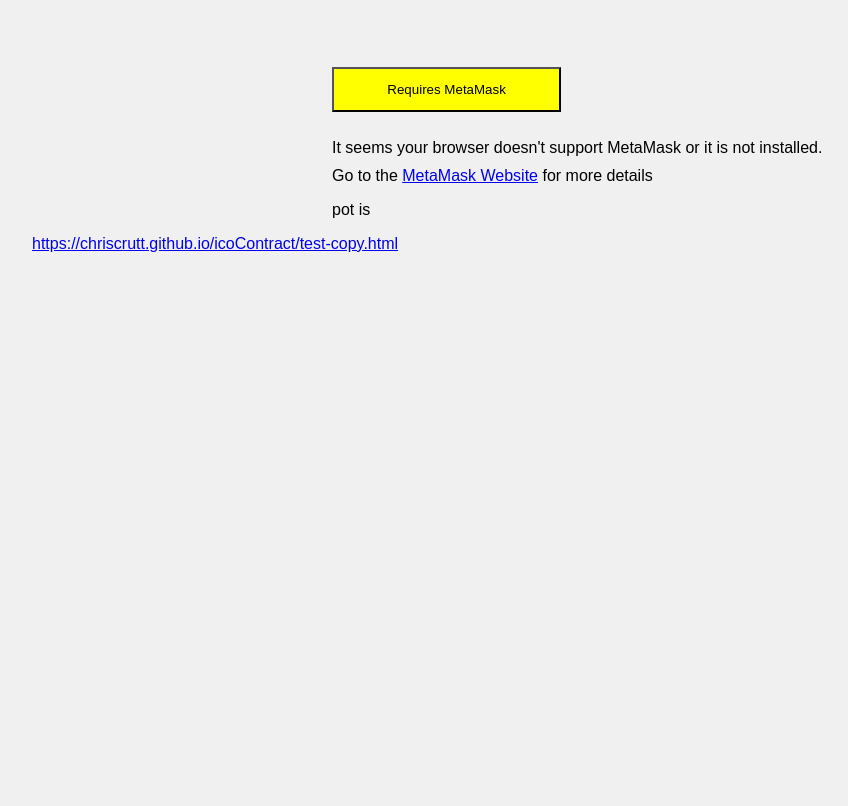
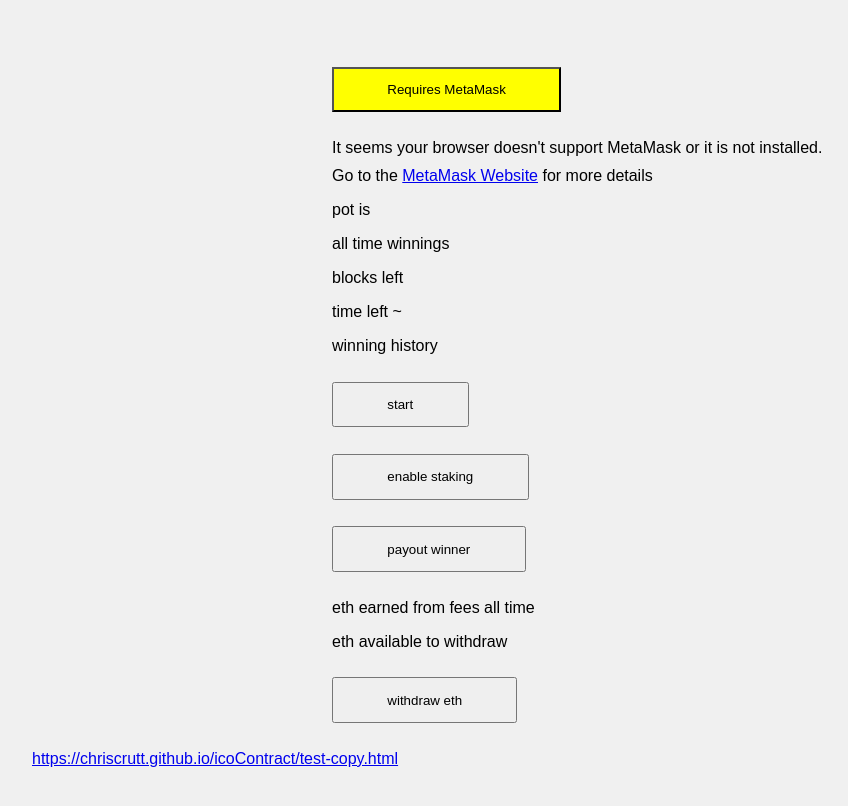
Before and after one commit to chriscrutt/lottery, a website: page index.html in a window 1280 px wide. Shown: the whole page, without its empty margins (8-856 px from the left). Drawn offline with nearby package versions, Linux system fonts and the light colour scheme; a script that the page names is missing.

Commit message:
page layout & readme

```diff
--- a/index.html
+++ b/index.html
@@ -26,6 +26,16 @@
         </div>
 
         <p id="pot">pot is </p>
+        <p id="allTime">all time winnings </p>
+        <p id="blocks">blocks left </p>
+        <p id="time">time left ~</p>
+        <p id="history">winning history </p>
+        <button id="start">start</button>
+        <button id="stake">enable staking</button>
+        <button id="payout">payout winner</button>
+        <p id="pAllTime">eth earned from fees all time </p>
+        <p id="ethAvailable">eth available to withdraw </p>
+        <button id="withdraw">withdraw eth</button>
 
         <!-- ------------------------------------------------------------------------------------------------------------ -->
         <!-- ------------------------------------------------------------------------------------------------------------ -->
```
Also changed, not shown: README.md (added).
